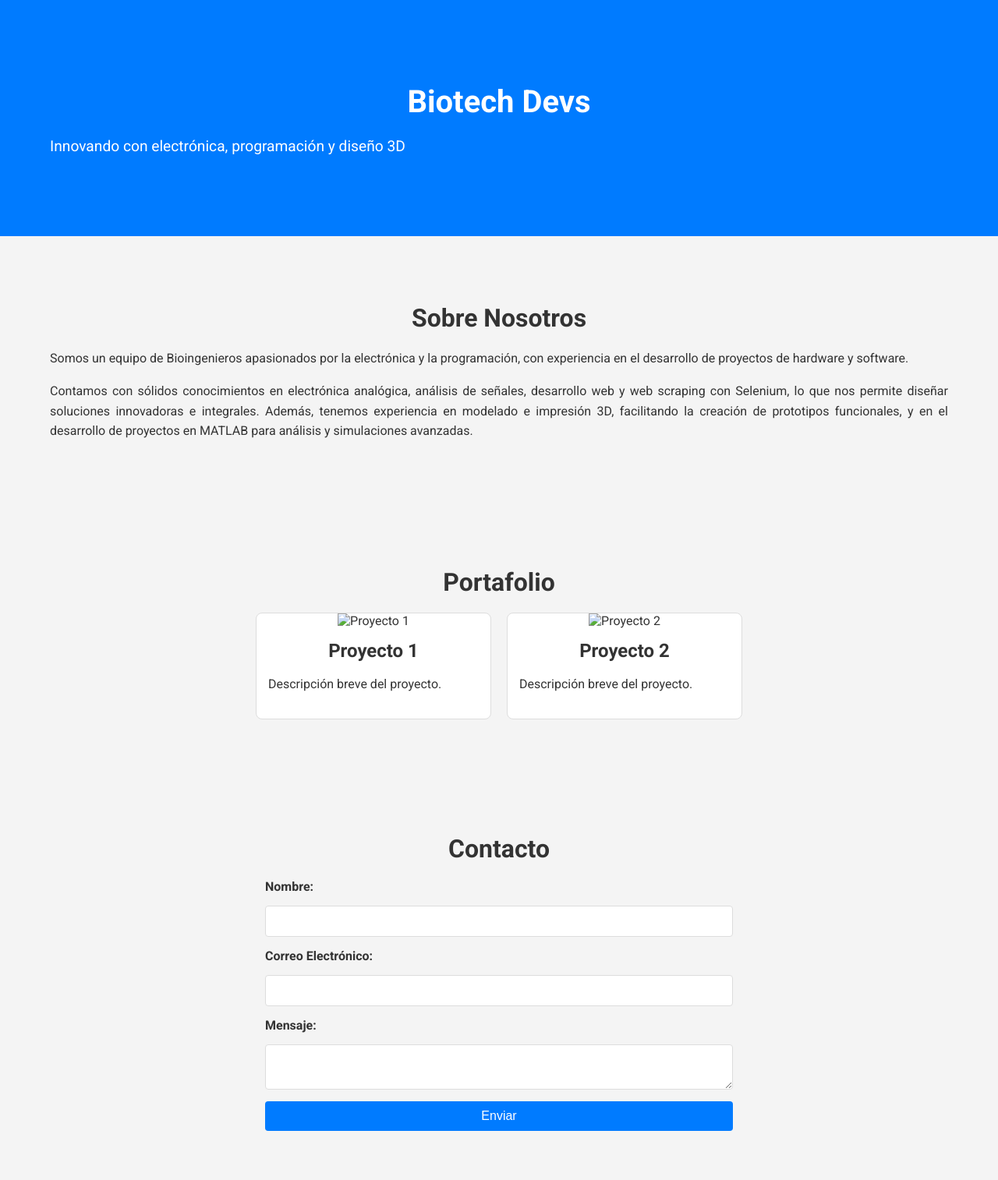
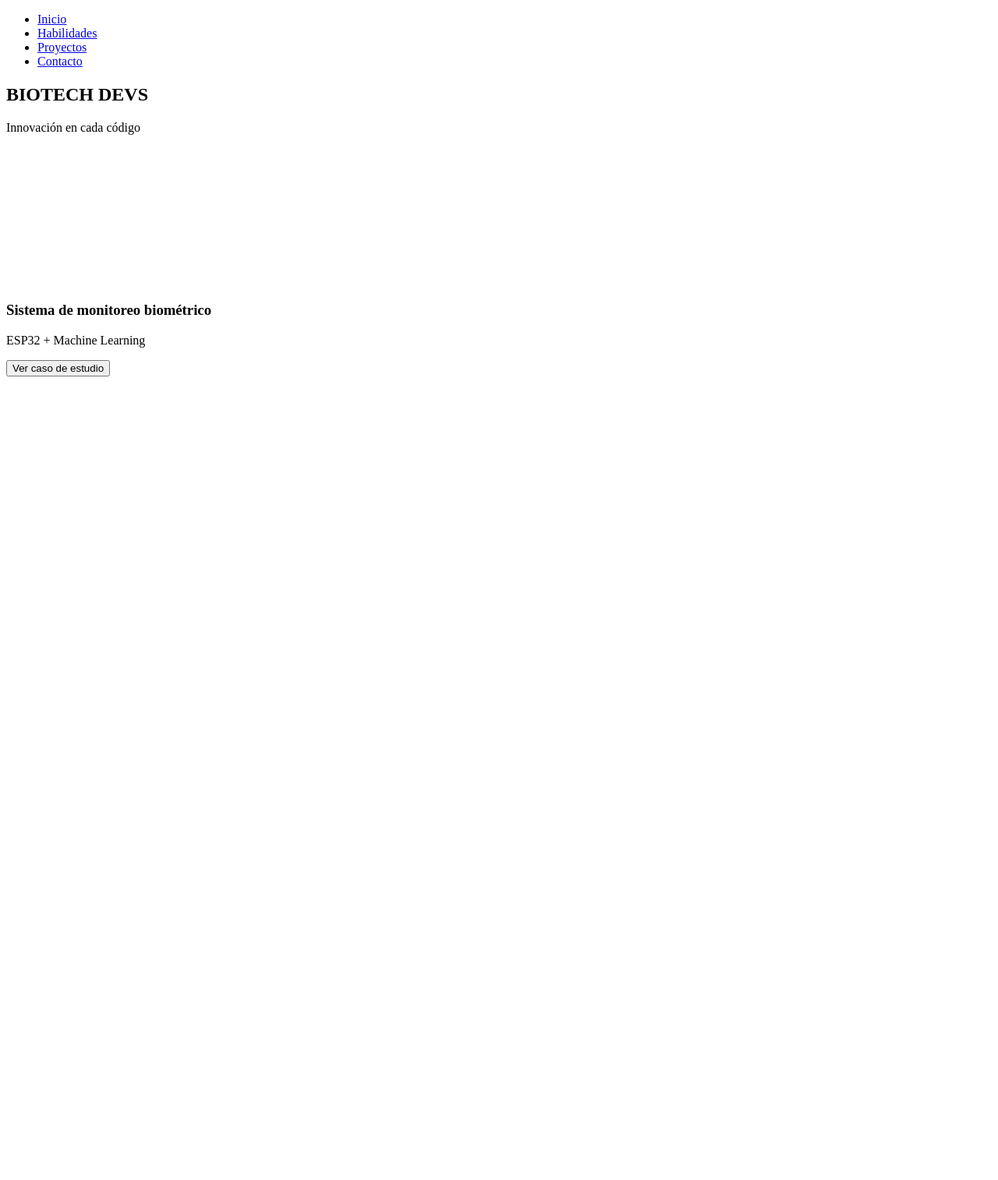
Before and after one commit to alexis054/Biotech_devs, a plain HTML site: page index.html in a window 1280 px wide. Shown: the top 1514 px of the page at 78% size. After the commit the page ends 800 px from the top, so only its background shows below. Drawn offline with nearby package versions, Linux system fonts and the light colour scheme.

Commit message:
edito index.html para que trabaje con js

```diff
--- a/index.html
+++ b/index.html
@@ -3,73 +3,92 @@
 <head>
     <meta charset="UTF-8">
     <meta name="viewport" content="width=device-width, initial-scale=1.0">
-    <title>Biotech Devs</title>
-    <link rel="stylesheet" href="styles.css">
-    <link href="https://fonts.googleapis.com/css2?family=Roboto:wght@400;700&display=swap" rel="stylesheet">
+    <title>Biotech Devs | Soluciones Bio-Tecnológicas</title>
+    <link rel="stylesheet" href="https://cdnjs.cloudflare.com/ajax/libs/font-awesome/6.0.0/css/all.min.css">
+    <link href="https://fonts.googleapis.com/css2?family=Exo+2:wght@300;500;700&family=Source+Code+Pro&display=swap" rel="stylesheet">
+    <link href="https://unpkg.com/aos@2.3.1/dist/aos.css" rel="stylesheet">
 </head>
 <body>
-    <header>
-        <div class="container">
-            <h1>Biotech Devs</h1>
-            <p>Innovando con electrónica, programación y diseño 3D</p>
-        </div>
-    </header>
+    <!-- Fondo dinámico con conexiones neuronales -->
+    <div class="neural-background"></div>
 
-    <section id="about">
-        <div class="container">
-            <h2>Sobre Nosotros</h2>
-            <p>
-                Somos un equipo de Bioingenieros apasionados por la electrónica y la programación, con experiencia en el desarrollo de proyectos de hardware y software.
-            </p>
-            <p>
-                Contamos con sólidos conocimientos en electrónica analógica, análisis de señales, desarrollo web y web scraping con Selenium, lo que nos permite diseñar soluciones innovadoras e integrales. Además, tenemos experiencia en modelado e impresión 3D, facilitando la creación de prototipos funcionales, y en el desarrollo de proyectos en MATLAB para análisis y simulaciones avanzadas.
-            </p>
+    <!-- Navegación flotante -->
+    <nav class="hologram-nav">
+        <ul>
+            <li><a href="#hero" class="nav-glow">Inicio</a></li>
+            <li><a href="#skills" class="nav-glow">Habilidades</a></li>
+            <li><a href="#projects" class="nav-glow">Proyectos</a></li>
+            <li><a href="#contact" class="nav-glow">Contacto</a></li>
+        </ul>
+    </nav>
+
+    <!-- Sección Hero con efecto de laboratorio -->
+    <section id="hero" class="lab-hero">
+        <div class="dna-container" data-aos="dna-animation">
+            <div class="dna-strand"></div>
+            <h1 class="holographic-title">BIOTECH DEVS</h1>
+            <p class="molecule-subtitle">Innovación en cada código</p>
         </div>
     </section>
 
-    <section id="portfolio">
-        <div class="container">
-            <h2>Portafolio</h2>
-            <div class="portfolio-grid">
-                <div class="portfolio-item">
-                    <img src="assets/images/project1.jpg" alt="Proyecto 1">
-                    <h3>Proyecto 1</h3>
-                    <p>Descripción breve del proyecto.</p>
+    <!-- Tarjetas de habilidades con efecto de interfaz holográfica -->
+    <section id="skills" class="hologram-section">
+        <div class="grid-skills">
+            <div class="hologram-card" data-aos="zoom-in">
+                <div class="card-content">
+                    <i class="fas fa-dna"></i>
+                    <h3>Bioingeniería</h3>
+                    <ul class="tech-list">
+                        <li>Análisis de señales</li>
+                        <li>MATLAB</li>
+                        <li>Simulaciones</li>
+                    </ul>
                 </div>
-                <div class="portfolio-item">
-                    <img src="assets/images/project2.jpg" alt="Proyecto 2">
-                    <h3>Proyecto 2</h3>
-                    <p>Descripción breve del proyecto.</p>
+            </div>
+            <!-- Repetir para otras tarjetas -->
+        </div>
+    </section>
+
+    <!-- Portafolio interactivo con efecto de microscopio -->
+    <section id="projects" class="microscope-section">
+        <h2 data-aos="fade-up">Nuestros desarrollos</h2>
+        <div class="project-slider">
+            <div class="slide" data-project="1">
+                <div class="project-details">
+                    <h3>Sistema de monitoreo biométrico</h3>
+                    <p>ESP32 + Machine Learning</p>
+                    <button class="holo-button">Ver caso de estudio</button>
                 </div>
-                <!-- Agrega más proyectos aquí -->
             </div>
         </div>
     </section>
 
-    <section id="contact">
-        <div class="container">
-            <h2>Contacto</h2>
-            <form id="contact-form">
-                <label for="name">Nombre:</label>
-                <input type="text" id="name" name="name" required>
-
-                <label for="email">Correo Electrónico:</label>
-                <input type="email" id="email" name="email" required>
-
-                <label for="message">Mensaje:</label>
-                <textarea id="message" name="message" required></textarea>
-
-                <button type="submit">Enviar</button>
+    <!-- Formulario de contacto estilo terminal -->
+    <section id="contact" class="terminal-section">
+        <div class="console-container" data-aos="fade-up">
+            <div class="terminal-header">
+                <span class="blinking-cursor">>_</span>
+                <h2>contacto@biotechdevs.com</h2>
+            </div>
+            <form id="contactForm" class="terminal-form">
+                <div class="input-line">
+                    <span class="prompt">$</span>
+                    <input type="text" placeholder="Nombre" class="terminal-input">
+                </div>
+                <div class="input-line">
+                    <span class="prompt">$</span>
+                    <input type="email" placeholder="Email" class="terminal-input">
+                </div>
+                <div class="input-line">
+                    <span class="prompt">$</span>
+                    <textarea placeholder="Mensaje" class="terminal-textarea"></textarea>
+                </div>
+                <button type="submit" class="execute-button">Ejecutar</button>
             </form>
         </div>
     </section>
 
-    <footer>
-        <div class="container">
-            <p>&copy; 2025 Biotech Devs. Todos los derechos reservados.</p>
-        </div>
-    </footer>
-
-    <script src="script.js"></script>
+    <script src="https://unpkg.com/aos@2.3.1/dist/aos.js"></script>
+    <script src="https://cdnjs.cloudflare.com/ajax/libs/three.js/r128/three.min.js"></script>
 </body>
 </html>
```
